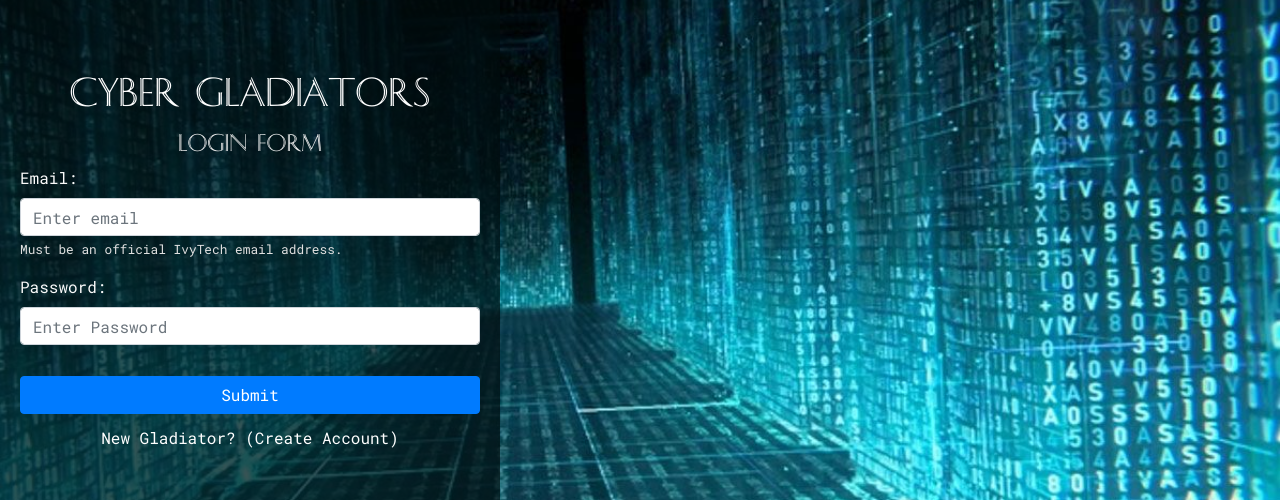
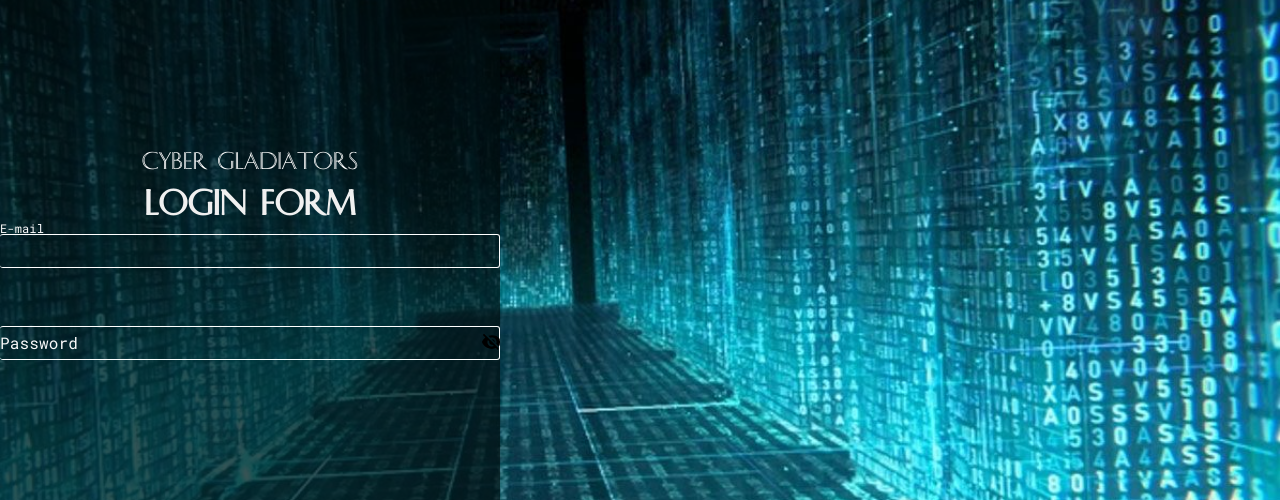
Before and after one commit to AkramDevelopment/CG, a Vue app in the folder frontend/: page / in a window 1280 px wide. Shown: the part 140-640 px from the top of the page. Built offline with nearby package versions, Linux system fonts and the light colour scheme.

Commit message:
WIP Material UI Migration from Bootstrap

```diff
--- a/frontend/package.json
+++ b/frontend/package.json
@@ -9,10 +9,11 @@
   },
   "dependencies": {
     "bootstrap": "^4.4.1",
-    "bootstrap-vue": "^2.2.2",
+    "bootstrap-vue": "^2.3.0",
     "core-js": "^3.6.4",
     "crypto-js": "^3.1.9-1",
     "vue": "^2.6.11",
+    "vue-material": "^1.0.0-beta-11",
     "vue-router": "^3.1.5"
   },
   "devDependencies": {
--- a/frontend/src/assets/css/app.css
+++ b/frontend/src/assets/css/app.css
@@ -95,7 +95,7 @@ justify-content: flex-start !important;
 
 }
 .wrapper{
-    background-image: url("../img/CGBackground.jpg");
+    background-image: url("../img/CGBackground.jpg") !important;
     background-repeat: none;
     background-size: cover;
     background-position: center;
@@ -117,20 +117,20 @@ justify-content: flex-start !important;
     padding-bottom: calc(56px * 0.5);
 }
 .cg-card {
-    box-sizing: content-box;
+    box-sizing: content-box !important;
     padding-bottom: 1px;
     background-color: rgba(0, 12, 14, 0.7) !important;
-    width: 500px;
+    width: 500px !important;
     margin: 0 !important;
     border: none !important;
     margin-bottom: 0 !important;
     border-radius: 0 !important;
     padding-bottom: 0 !important;
     height: 100%;
-    font-family: Caesar !important;
+    font-family: Caesar ;
     display: flex;
     flex-direction: column;
-    align-items: center;
+    align-items: center !important;
     justify-content: center;
 }
 
--- a/frontend/src/components/App.vue
+++ b/frontend/src/components/App.vue
@@ -9,6 +9,8 @@
 import Header from "./Header.vue";
 
 import "../assets/css/app.css";
+
+
 
 export default {
   name: "app",
--- a/frontend/src/components/LoginScreen.vue
+++ b/frontend/src/components/LoginScreen.vue
@@ -1,41 +1,23 @@
 <template>
+ <div class="centered-container">
   <div class="wrapper">
-    <b-card title="Cyber Gladiators" class="cg-card">
+    <md-card title="Cyber Gladiators" class="cg-card">
+            <md-card-header>
+        <div class="md-title">Cyber Gladiators</div>
+      </md-card-header>
       <h4>Login Form</h4>
-      <b-form class="cg-form" @submit="submit">
-        <!-- Email Address Input -->
-        <b-form-group
-          id="input-group-1"
-          label="Email:"
-          label-for="input-1"
-          description="Must be an official IvyTech email address."
-        >
-          <b-form-input
-            id="input-1"
-            v-model="email"
-            type="email"
-            required
-            placeholder="Enter email"
-          ></b-form-input>
-        </b-form-group>
-        <!-- Password Input -->
-        <b-form-group id="input-group-2" label="Password:" label-for="input-2">
-          <b-form-input
-            id="input-2"
-            v-model="password"
-            type="password"
-            required
-            placeholder="Enter Password"
-          ></b-form-input>
-        </b-form-group>
-        <b-button type="submit" variant="primary" class="cg-submit-button">Submit</b-button><br />
-        <div class="cg-center-horiz">
-          <router-link to="/signup" class="router-link"
-            >New Gladiator? (Create Account)</router-link
-          >
-        </div>
-      </b-form>
-    </b-card>
+      <md-field>
+          <label>E-mail</label>
+          <md-input v-model="email" autofocus></md-input>
+        </md-field>
+
+        <md-field md-has-password>
+          <label>Password</label>
+          <md-input v-model="password" type="password"></md-input>
+        </md-field>
+
+    </md-card>
+  </div>
   </div>
 </template>
 
@@ -71,4 +53,20 @@ export default {
 };
 </script>
 
-<style scoped></style>
+<style scoped>
+.md-input{
+  border-bottom: 0.5px solid white ! important;
+  border-top: 0.5px solid white ! important;
+   border-right: 0.5px solid white ! important;
+
+   border-radius: 3px;
+   align-content: flex;
+  font-family: 'Roboto Mono', monospace;
+
+  color:white
+}
+
+.md-card-header{
+  color:white
+}
+</style>
```
Also changed, not shown: frontend/src/components/NavBar.vue (+3 -4 lines), frontend/src/main.js (+8 -5 lines), 1 other file (tests, documents, lock files or other folders).
